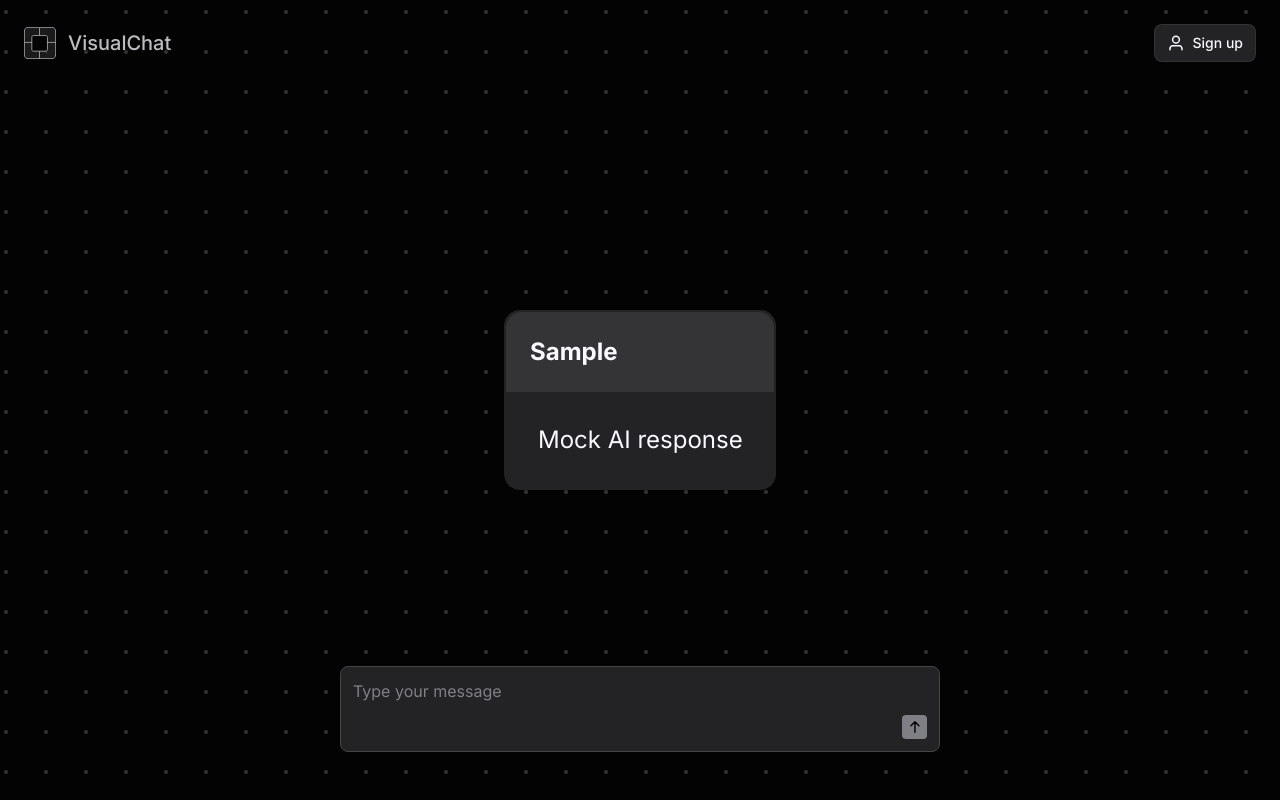
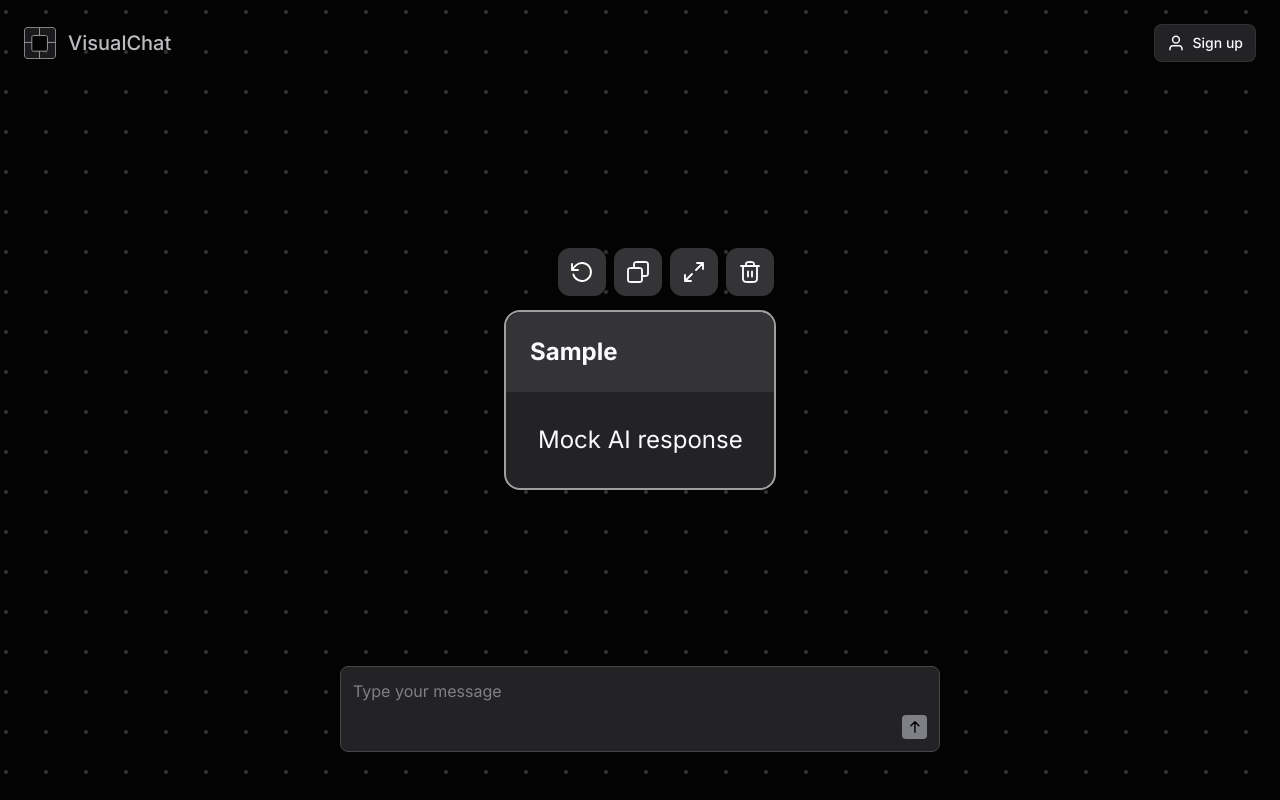
Before and after one commit to ajaychandra-dev/visualchat, a Next.js app: page / in a window 1280 px wide. Both pictures are taken after typing "Sample" into the empty fields and a click on the button 914 px from the left and 727 px from the top of the page. Built offline with nearby package versions, Linux system fonts and the light colour scheme.

Commit message:
added branching

```diff
--- a/app/api/createNode.ts
+++ b/app/api/createNode.ts
@@ -1,64 +1,60 @@
 import { Edge, Flow, Node } from "./types";
+let FLOWID = "DUMMY_FLOW";
 const NODE_GAP = 320;
 
 const generateId = () =>
   `${Date.now()}-${Math.random().toString(36).slice(2, 9)}`;
 
 const loadFlow = (flowId: string): Flow | null => {
-  const raw = localStorage.getItem(flowId);
+  const raw = localStorage.getItem(FLOWID);
   return raw ? JSON.parse(raw) : null;
 };
 
 const saveFlow = (flowId: string, flow: Flow) => {
-  localStorage.setItem(flowId, JSON.stringify(flow));
+  localStorage.setItem(FLOWID, JSON.stringify(flow));
 };
 
 export const getFlow = (flowId: string): Flow | null => {
-  return loadFlow(flowId);
+  return loadFlow(FLOWID);
 };
 
 // POST /flows
 export const createFlow = () => {
   const flowId = generateId();
   const flow: Flow = {
-    id: flowId,
+    id: FLOWID,
     name: flowId,
     nodes: [],
     edges: [],
   };
 
-  saveFlow(flowId, flow);
-  return flowId;
+  saveFlow(FLOWID, flow);
+  return FLOWID;
 };
 
 // POST /flows/:id/nodes
 export const addNodeToFlow = (
   flowId: string,
+  parentNodeId: string | null,
   data: { question: string; answer: string },
-  // parentNodeId: string,
 ): { node: Node; edge: Edge | null } => {
   const flow = loadFlow(flowId);
   if (!flow) throw new Error("Flow not found");
 
-  const currentNodeId = flow.nodes.length + 1;
-  const prevId = currentNodeId - 1;
-  const lastNode = flow.nodes[flow.nodes.length - 1];
+  const currentNodeId = String(Date.now());
+
   const currentNode: Node = {
     id: String(currentNodeId),
     type: "BaseNode",
-    position: {
-      x: lastNode ? lastNode.position.x + NODE_GAP : 0,
-      y: lastNode ? lastNode.position.y : 0,
-    },
+    position: { x: 0, y: 0 },
     data,
   };
   flow.nodes.push(currentNode);
   let currentEdge: Edge | null = null;
-  // if its the first node don't append edge
-  if (flow.nodes.length > 0) {
+  if (parentNodeId) {
     currentEdge = {
-      id: `${prevId}-${currentNodeId}`,
-      source: String(prevId),
+      id: `${parentNodeId}-${currentNodeId}`,
+      source: String(parentNodeId),
       target: String(currentNodeId),
       markerStart: "circle",
       markerEnd: "circle",
@@ -71,42 +67,6 @@ export const addNodeToFlow = (
   saveFlow(flowId, flow);
 
   return { node: currentNode, edge: currentEdge };
-
-  // const nodeId = flow.nodes.length + 1;
-  // const prevId = nodeId - 1;
-  // const lastNode = flow.nodes[flow.nodes.length - 1];
-
-  // const node: Node = {
-  //   id: String(nodeId),
-  //   type: "BaseNode",
-  //   position: {
-  //     x: lastNode ? lastNode.position.x + NODE_GAP : 0,
-  //     y: lastNode ? lastNode.position.y : 0,
-  //   },
-  //   data,
-  // };
-
-  // flow.nodes.push(node);
-
-  // let edge: Edge | undefined;
-
-  // if (prevId >= 1) {
-  //   edge = {
-  //     id: `${prevId}-${nodeId}`,
-  //     source: String(prevId),
-  //     target: String(nodeId),
-  //     markerStart: "circle",
-  //     markerEnd: "circle",
-  //     type: "smoothstep",
-  //     style: { stroke: "#7f7f86", strokeWidth: 1 },
-  //   };
-
-  //   flow.edges.push(edge);
-  // }
-
-  // saveFlow(flow);
-
-  // return { node, edge };
 };
 
 // PATCH /nodes/:id
--- a/app/api/types.ts
+++ b/app/api/types.ts
@@ -6,6 +6,7 @@ export type Node = {
     question: string;
     answer: string;
   };
+  selected?: boolean;
 };
 
 export type Edge = {
--- a/app/context/context.tsx
+++ b/app/context/context.tsx
@@ -10,6 +10,7 @@ import React, {
 } from "react";
 import { getFlow } from "../api/createNode";
 import { Node } from "../api/types";
+import { getLayoutedElements } from "../utils/layout";
 
 type AppContextType = {
   nodes: Node[];
@@ -25,11 +26,15 @@ export const AppProvider = ({ children }: { children: ReactNode }) => {
   const [edges, setEdges] = useState<Edge[]>([]);
 
   useEffect(() => {
-    const flow = getFlow();
+    const flow = getFlow("DUMMY_FLOW");
     if (!flow) return;
+    const { nodes: layoutedNodes, edges: layoutedEdges } = getLayoutedElements(
+      flow.nodes,
+      flow.edges,
+    );
 
-    setNodes(flow.nodes);
-    setEdges(flow.edges);
+    setNodes(layoutedNodes);
+    setEdges(layoutedEdges);
   }, []);
 
   return (
--- /dev/null
+++ b/app/utils/layout.ts
@@ -0,0 +1,43 @@
+import dagre from "dagre";
+import { Edge, Node } from "../api/types";
+
+export const getLayoutedElements = (
+  nodes: Node[],
+  edges: Edge[],
+  direction: "TB" | "LR" = "LR",
+) => {
+  const dagreGraph = new dagre.graphlib.Graph();
+  dagreGraph.setDefaultEdgeLabel(() => ({}));
+
+  const nodeWidth = 300; // Adjust based on your node width
+  const nodeHeight = 200; // Adjust based on your node height
+
+  dagreGraph.setGraph({
+    rankdir: direction,
+    nodesep: 100, // Horizontal spacing between nodes
+    ranksep: 150, // Vertical spacing between ranks
+  });
+
+  nodes.forEach((node) => {
+    dagreGraph.setNode(node.id, { width: nodeWidth, height: nodeHeight });
+  });
+
+  edges.forEach((edge) => {
+    dagreGraph.setEdge(edge.source, edge.target);
+  });
+
+  dagre.layout(dagreGraph);
+
+  const layoutedNodes = nodes.map((node) => {
+    const nodeWithPosition = dagreGraph.node(node.id);
+    return {
+      ...node,
+      position: {
+        x: nodeWithPosition.x - nodeWidth / 2,
+        y: nodeWithPosition.y - nodeHeight / 2,
+      },
+    };
+  });
+
+  return { nodes: layoutedNodes, edges };
+};
--- a/components/BaseNode.tsx
+++ b/components/BaseNode.tsx
@@ -1,5 +1,9 @@
 import { Handle, Position } from "@xyflow/react";
 import "@xyflow/react/dist/style.css";
+import CopyIcon from "./icons/CopyIcon";
+import DeleteIcon from "./icons/DeleteIcon";
+import FullScreenIcon from "./icons/FullScreenIcon";
+import RefetchIcon from "./icons/RefetchIcon";
 
 interface BaseNodeProps {
   data: { question: string; answer: string };
@@ -7,12 +11,62 @@ interface BaseNodeProps {
 }
 
 export default function BaseNode({ data, selected }: BaseNodeProps) {
+  const actions = [
+    {
+      id: "1",
+      label: "Regenerate",
+      src: <RefetchIcon />,
+      onClick: () => console.log("Refetch"),
+    },
+    {
+      id: "2",
+      label: "Copy",
+      src: <CopyIcon />,
+      onClick: () => console.log("Copy Answer"),
+    },
+    {
+      id: "3",
+      label: "Full Screen",
+      src: <FullScreenIcon />,
+      onClick: () => console.log("Full Screen"),
+    },
+    {
+      id: "4",
+      label: "Delete",
+      src: <DeleteIcon />,
+      onClick: () => console.log("Delete Node"),
+    },
+  ];
   return (
     <div
-      className={`bg-nodebg rounded-lg max-w-[400px] border transition-colors ${
+      className={`relative bg-nodebg rounded-lg max-w-[400px] border transition-colors ${
         selected ? "border-[#9F9F9F]" : "border-transparent"
       }`}
     >
+      {selected && (
+        <div className="absolute -top-8 right-0 flex gap-1 z-10">
+          {actions.map((action) => (
+            <div key={action.id} className="relative group">
+              <button
+                onClick={action.onClick}
+                className="cursor-pointer w-6 h-6 flex items-center justify-center
+                rounded-md bg-node-header hover:bg-[#4a4a4a]
+                transition-colors active:bg-[#3a3a3a] active:scale-95"
+              >
+                {action.src}
+              </button>
+
+              <span
+                className="pointer-events-none absolute -top-6 left-1/2 -translate-x-1/2
+                whitespace-nowrap rounded-md bg-black px-2 py-1 text-[10px] text-white
+                opacity-0 group-hover:opacity-100 transition-opacity"
+              >
+                {action.label}
+              </span>
+            </div>
+          ))}
+        </div>
+      )}
       <Handle
         type="source"
         position={Position.Right}
@@ -25,7 +79,6 @@ export default function BaseNode({ data, selected }: BaseNodeProps) {
         isConnectable={false}
         style={{ opacity: 0 }}
       />
-
       <p className="p-3 text-input font-bold text-xs bg-node-header rounded-t-lg">
         {data.question}
       </p>
--- a/components/Input.tsx
+++ b/components/Input.tsx
@@ -2,6 +2,7 @@
 
 import { addNodeToFlow, createFlow } from "@/app/api/createNode";
 import { useAppContext } from "@/app/context/context";
+import { getLayoutedElements } from "@/app/utils/layout";
 import clsx from "clsx";
 import { useRef, useState } from "react";
 import ArrowUpIcon from "./icons/ArrowUp";
@@ -10,7 +11,7 @@ export default function Input() {
   const [value, setValue] = useState("");
   const [focus, setFocus] = useState(true);
   const inputRef = useRef<HTMLTextAreaElement>(null);
-  const { setEdges, setNodes, nodes } = useAppContext();
+  const { setEdges, setNodes, nodes, edges } = useAppContext();
   const [flowId, setFlowId] = useState("");
 
   const handleSubmit = () => {
@@ -18,18 +19,38 @@ export default function Input() {
     if (nodes.length === 0) {
       createdFlowId = createFlow();
       setFlowId(createdFlowId);
-      // setFlowId(createFlow());
-      // flowId = createFlow();
       setValue("");
     }
 
-    const { node, edge } = addNodeToFlow(createdFlowId || flowId, {
-      question: value,
-      answer: "Mock AI response",
-    });
+    const parentNodeId =
+      nodes.find((node) => node.selected)?.id ??
+      nodes[nodes.length - 1]?.id ??
+      null;
 
-    setNodes((prev) => [...prev, node]);
-    if (edge) setEdges((prev) => [...prev, edge]);
+    const { node, edge } = addNodeToFlow(
+      createdFlowId || flowId,
+      parentNodeId,
+      {
+        question: value,
+        answer: "Mock AI response",
+      },
+    );
+
+    // Add new node and edge to current state
+    const updatedNodes = [
+      ...nodes.map((n) => ({ ...n, selected: false })),
+      { ...node, selected: true },
+    ];
+    const updatedEdges = edge ? [...edges, edge] : edges;
+
+    // Apply dagre layout
+    const { nodes: layoutedNodes, edges: layoutedEdges } = getLayoutedElements(
+      updatedNodes,
+      updatedEdges as any,
+    );
+
+    setNodes(layoutedNodes);
+    setEdges(layoutedEdges);
 
     setValue("");
     if (inputRef.current) {
--- /dev/null
+++ b/components/icons/CopyIcon.tsx
@@ -0,0 +1,27 @@
+import { SVGProps } from "react";
+const CopyIcon = (props: SVGProps<SVGSVGElement>) => (
+  <svg
+    xmlns="http://www.w3.org/2000/svg"
+    width={12}
+    height={12}
+    viewBox="0 0 16 16"
+    fill="none"
+    {...props}
+  >
+    <g clipPath="url(#a)">
+      <path
+        stroke="#FAFAFF"
+        strokeLinecap="round"
+        strokeLinejoin="round"
+        strokeWidth={1.25}
+        d="M5.333 5.333V3.467c0-.747 0-1.12.146-1.406.128-.25.332-.455.583-.582.285-.146.658-.146 1.405-.146h5.067c.746 0 1.12 0 1.405.146.25.127.455.331.582.582.146.286.146.659.146 1.406v5.066c0 .747 0 1.12-.146 1.406-.127.25-.331.454-.582.582-.285.146-.659.146-1.405.146h-1.867m-7.2 4h5.066c.747 0 1.12 0 1.406-.146.25-.128.455-.332.582-.582.146-.286.146-.659.146-1.406V7.467c0-.747 0-1.12-.146-1.406a1.333 1.333 0 0 0-.582-.582c-.285-.146-.659-.146-1.405-.146H3.466c-.747 0-1.12 0-1.405.146-.251.127-.455.331-.583.582-.146.286-.146.659-.146 1.406v5.066c0 .747 0 1.12.146 1.406.128.25.332.454.583.582.285.146.658.146 1.405.146Z"
+      />
+    </g>
+    <defs>
+      <clipPath id="a">
+        <path fill="#fff" d="M0 0h16v16H0z" />
+      </clipPath>
+    </defs>
+  </svg>
+);
+export default CopyIcon;
--- /dev/null
+++ b/components/icons/DeleteIcon.tsx
@@ -0,0 +1,20 @@
+import { SVGProps } from "react";
+const DeleteIcon = (props: SVGProps<SVGSVGElement>) => (
+  <svg
+    xmlns="http://www.w3.org/2000/svg"
+    width={12}
+    height={12}
+    fill="none"
+    {...props}
+    viewBox="0 0 16 16"
+  >
+    <path
+      stroke="#FAFAFF"
+      strokeLinecap="round"
+      strokeLinejoin="round"
+      strokeWidth={1.25}
+      d="M10.667 4v-.533c0-.747 0-1.12-.146-1.406a1.333 1.333 0 0 0-.582-.582c-.286-.146-.659-.146-1.406-.146H7.467c-.747 0-1.12 0-1.406.146-.25.127-.455.331-.582.582-.146.286-.146.659-.146 1.406V4m1.334 3.667V11m2.666-3.333V11M2 4h12m-1.333 0v7.467c0 1.12 0 1.68-.218 2.108a2 2 0 0 1-.874.874c-.428.218-.988.218-2.108.218H6.533c-1.12 0-1.68 0-2.108-.218a2 2 0 0 1-.874-.874c-.218-.428-.218-.988-.218-2.108V4"
+    />
+  </svg>
+);
+export default DeleteIcon;
--- /dev/null
+++ b/components/icons/FullScreenIcon.tsx
@@ -0,0 +1,20 @@
+import { SVGProps } from "react";
+const FullScreenIcon = (props: SVGProps<SVGSVGElement>) => (
+  <svg
+    xmlns="http://www.w3.org/2000/svg"
+    width={12}
+    height={12}
+    fill="none"
+    {...props}
+    viewBox="0 0 16 16"
+  >
+    <path
+      stroke="#FAFAFF"
+      strokeLinecap="round"
+      strokeLinejoin="round"
+      strokeWidth={1.25}
+      d="M9.333 6.667 14 2m0 0h-4m4 0v4M6.667 9.333 2 14m0 0h4m-4 0v-4"
+    />
+  </svg>
+);
+export default FullScreenIcon;
--- /dev/null
+++ b/components/icons/RefetchIcon.tsx
@@ -0,0 +1,20 @@
+import { SVGProps } from "react";
+const RefetchIcon = (props: SVGProps<SVGSVGElement>) => (
+  <svg
+    xmlns="http://www.w3.org/2000/svg"
+    width={12}
+    height={12}
+    viewBox="0 0 16 16"
+    fill="none"
+    {...props}
+  >
+    <path
+      stroke="#fff"
+      strokeLinecap="round"
+      strokeLinejoin="round"
+      strokeWidth={1.25}
+      d="M1.333 6.667S2.67 4.845 3.756 3.759a6 6 0 1 1-1.521 5.908m-.902-3v-4m0 4h4"
+    />
+  </svg>
+);
+export default RefetchIcon;
--- a/package.json
+++ b/package.json
@@ -11,6 +11,7 @@
   "dependencies": {
     "@xyflow/react": "^12.8.2",
     "clsx": "^2.1.1",
+    "dagre": "^0.8.5",
     "next": "^16.1.5",
     "react": "^19.0.0",
     "react-dom": "^19.0.0"
@@ -18,6 +19,7 @@
   "devDependencies": {
     "@eslint/eslintrc": "^3",
     "@tailwindcss/postcss": "^4",
+    "@types/dagre": "^0.7.53",
     "@types/node": "^20",
     "@types/react": "^19",
     "@types/react-dom": "^19",
```
Also changed, not shown: components/Graph.tsx (+14 -14 lines), 1 other file (tests, documents, lock files or other folders).
